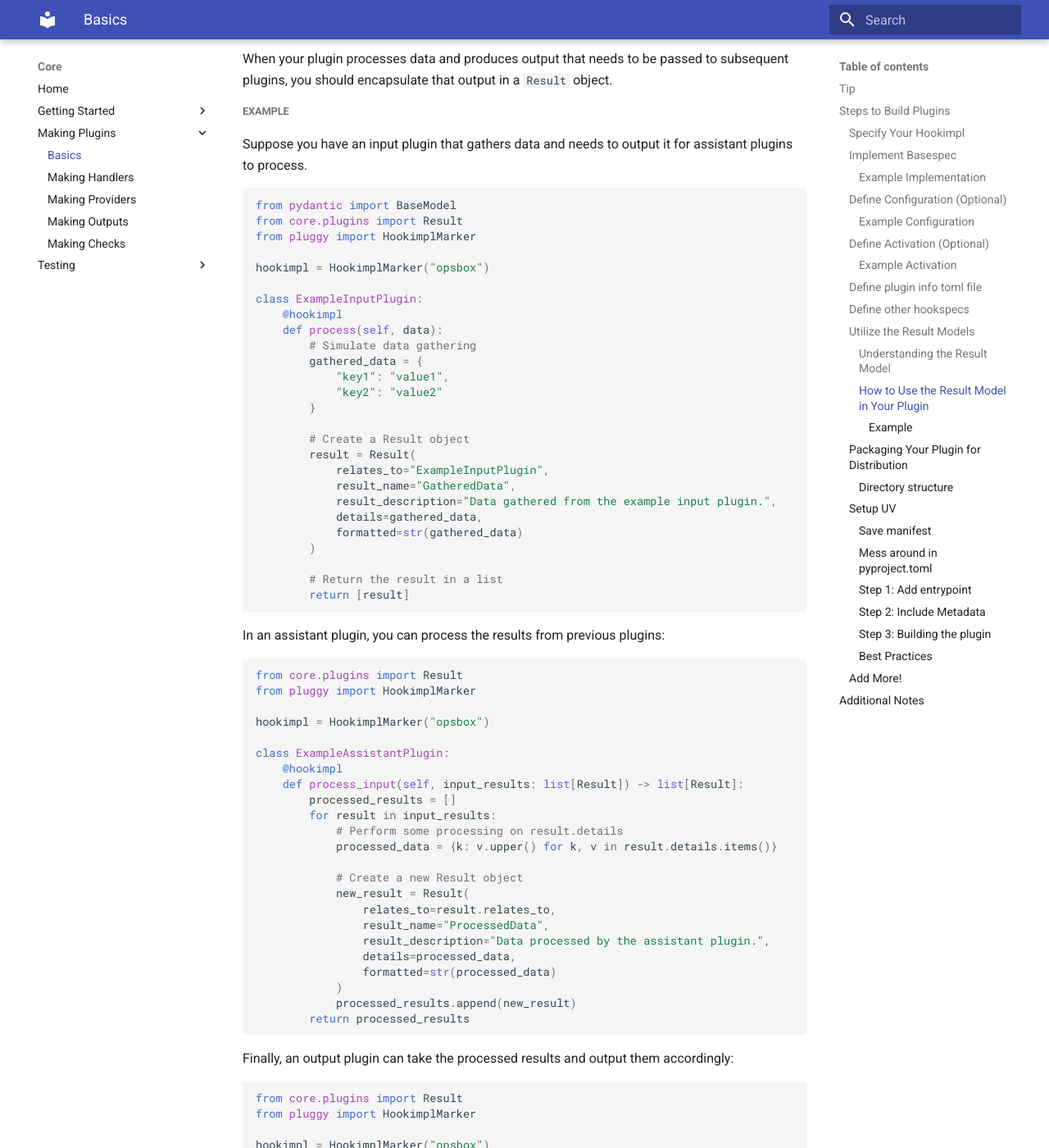
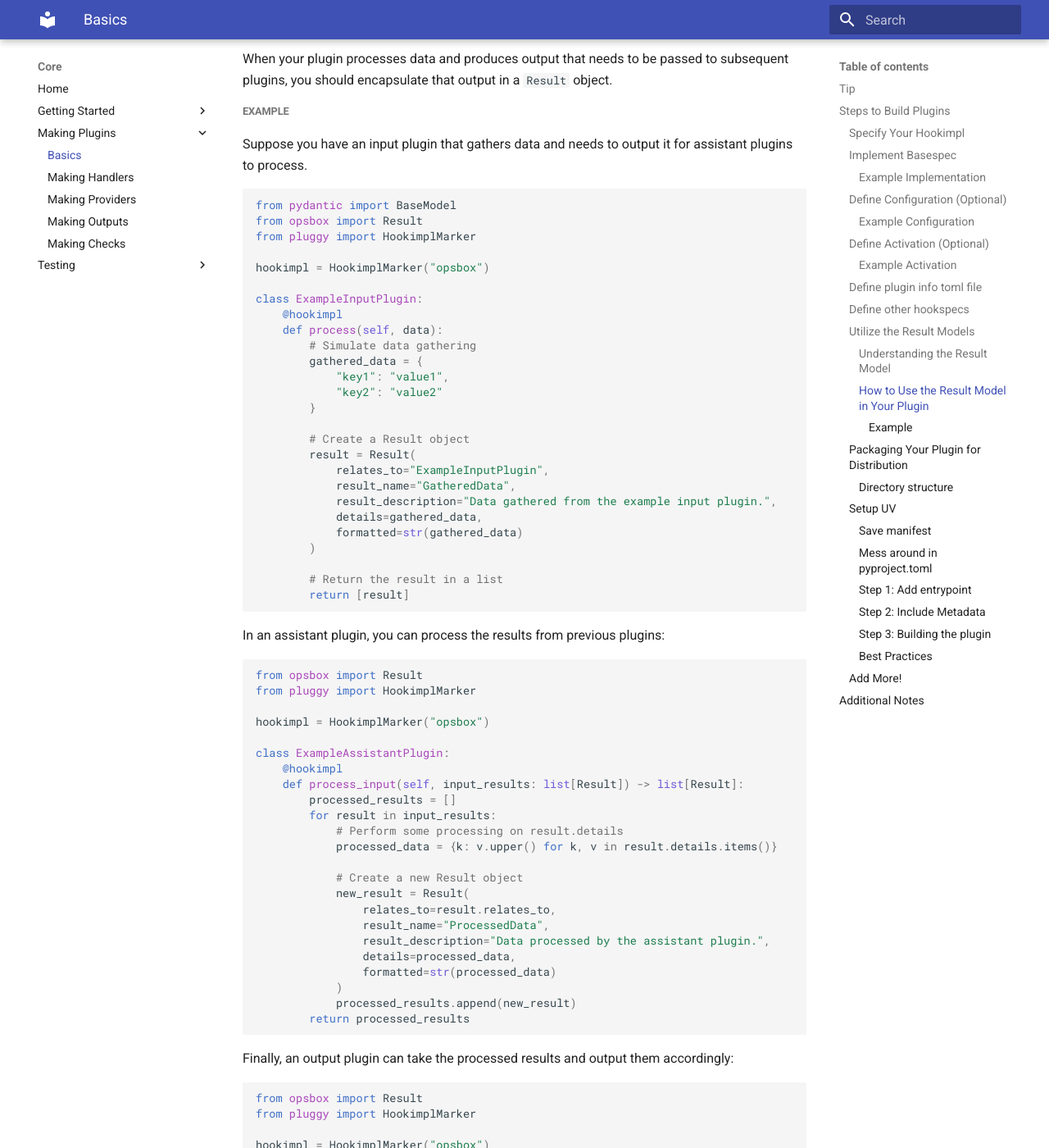
Before and after one commit to sudoersllc/opsbox-docs, an MkDocs documentation site: the page built from docs/core/plugins/development_basics.md, in a window 1280 px wide and 1400 px high, scrolled down 4971 px. Shown: the whole window at 82% size. Built offline with MkDocs 1.6.1 and Material for MkDocs 9.7.7, drawn with Linux system fonts in a browser that asks for light colours.

Commit message:
Change result types to call from the right namespace

````diff
--- a/docs/core/plugins/development_basics.md
+++ b/docs/core/plugins/development_basics.md
@@ -224,7 +224,7 @@ Suppose you have an input plugin that gathers data and needs to output it for as
 
 ```python
 from pydantic import BaseModel
-from core.plugins import Result
+from opsbox import Result
 from pluggy import HookimplMarker
 
 hookimpl = HookimplMarker("opsbox")
@@ -254,7 +254,7 @@ class ExampleInputPlugin:
 In an assistant plugin, you can process the results from previous plugins:
 
 ```python
-from core.plugins import Result
+from opsbox import Result
 from pluggy import HookimplMarker
 
 hookimpl = HookimplMarker("opsbox")
@@ -282,7 +282,7 @@ class ExampleAssistantPlugin:
 Finally, an output plugin can take the processed results and output them accordingly:
 
 ```python
-from core.plugins import Result
+from opsbox import Result
 from pluggy import HookimplMarker
 
 hookimpl = HookimplMarker("opsbox")
````
Also changed, not shown: docs/core/plugins/making_outputs.md (+1 -1 lines), docs/core/testing/testing_rego_plugins.md (+1 -1 lines).
